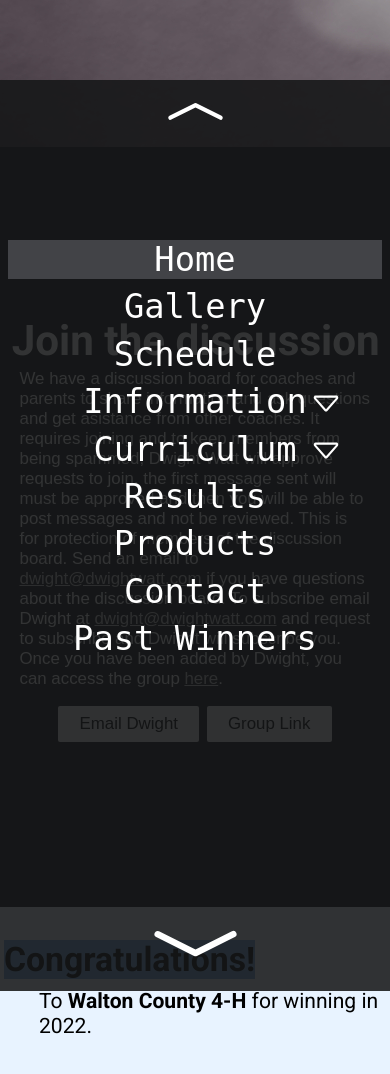
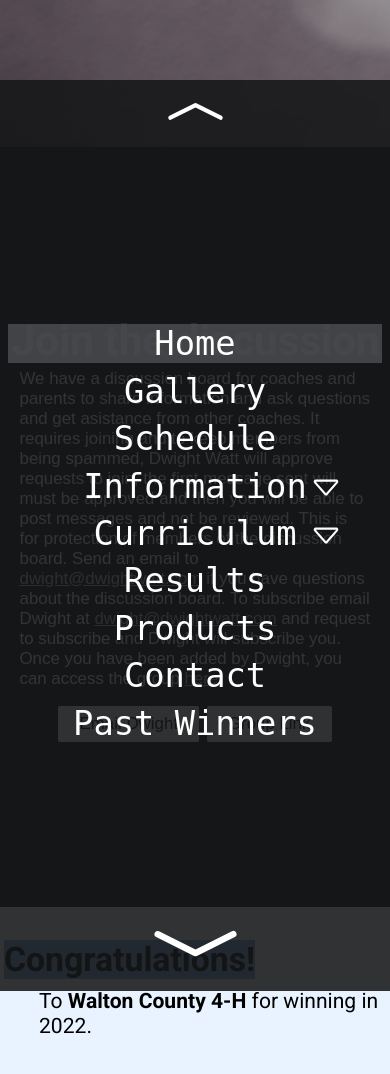
Before and after one commit to wbojczuk/DNBBGCM---School-Proj, a PHP site: page / in a window 390 px wide. Shown: the part 697-1771 px from the top of the page. Run offline with PHP 8.4, Linux system fonts and the light colour scheme.

Commit message:
fix mobile menu

```diff
--- a/css/nav.css
+++ b/css/nav.css
@@ -89,14 +89,14 @@
     #mainNav{
         display: inline-block;
         width: 100vw;
-        height: 90vh;
+        height: 80vh;
         background-color: #161719e0;
         position: fixed;
         top: initial;
         bottom: -100vh;
         left:0;
         margin-top: 0;
-        padding-top: 10vh;
+        padding-top: 20vh;
         z-index: 999;
     }
     #mobileNavButton{
```
